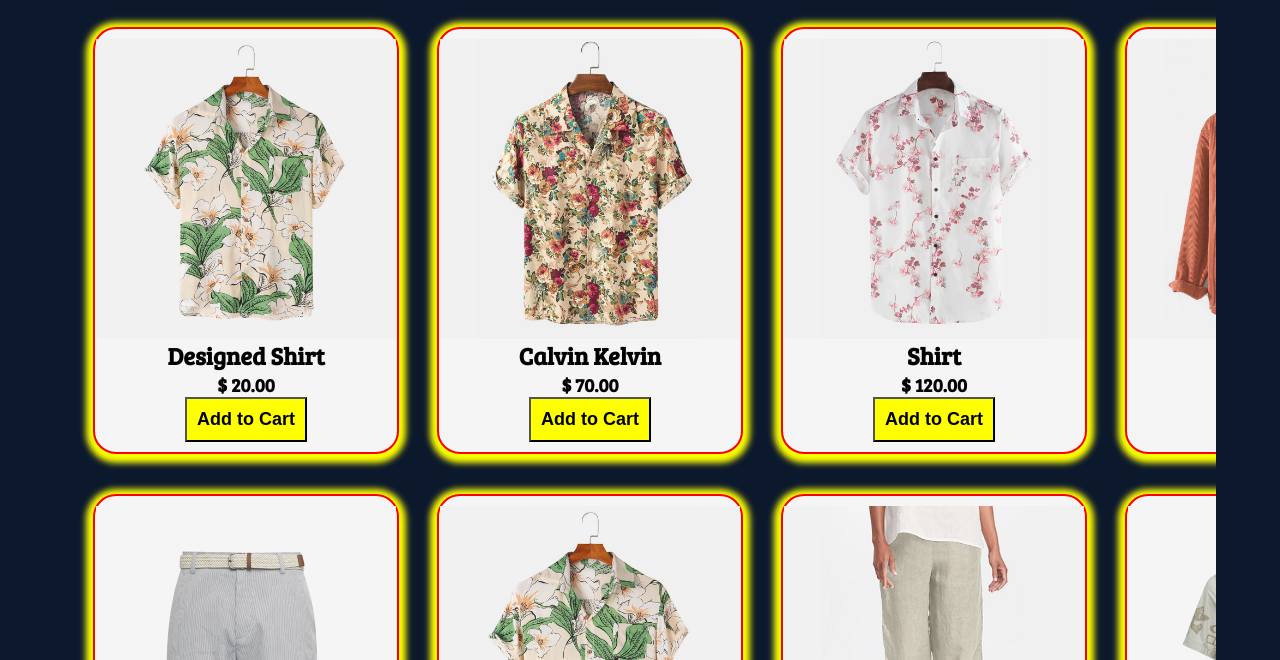
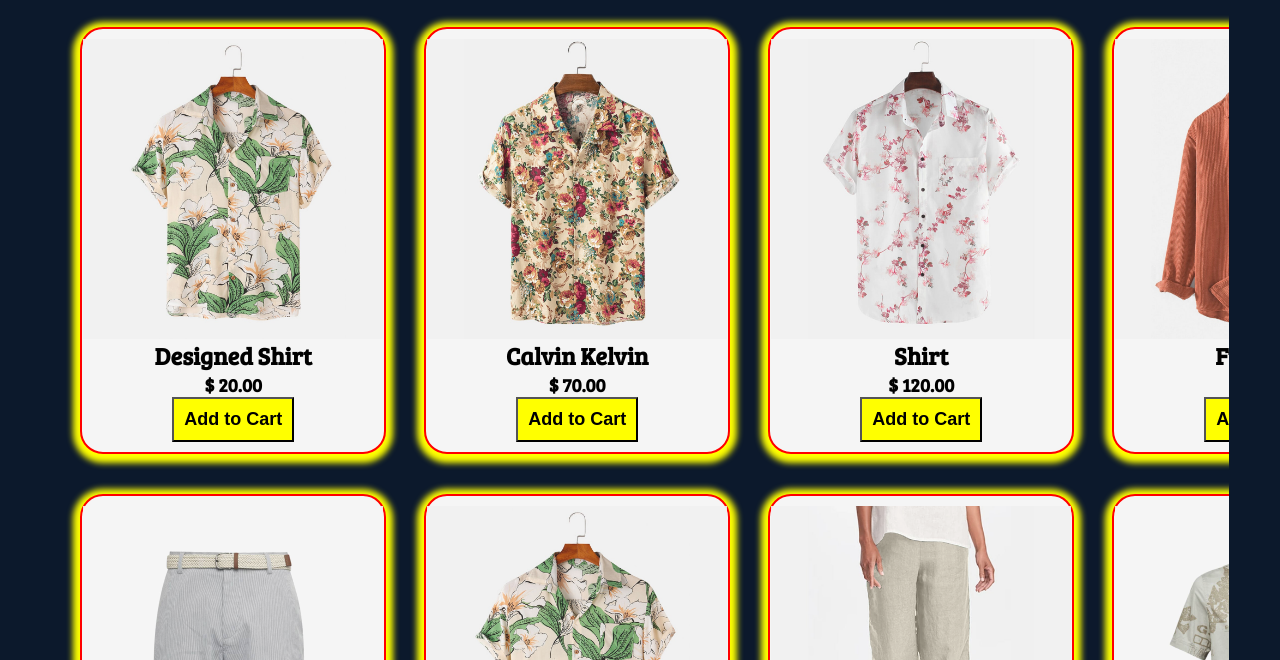
Before and after one commit to ak4631/add-to-cart-page, a plain HTML site: page index.html in a window 1280 px wide. Shown: the part 140-800 px from the top of the page. Drawn offline with Linux system fonts and the light colour scheme; a web font is replaced by a local one.

Commit message:
Update cart.css

```diff
--- a/cart.css
+++ b/cart.css
@@ -38,7 +38,7 @@ body {
     /* grid-template-columns: 3fr 1fr; */
     grid-gap: 20px;
     box-sizing: border-box;
-    width: 90%;
+    width: 92%;
     margin: auto;
 }
 
@@ -63,7 +63,7 @@ body {
     grid-template-columns: repeat(4, 1fr);
     grid-gap: 20px;
     font-family: 'Bree Serif', serif;
-    overflow: auto;
+    overflow: hidden;
     /* background-color:black; */
 }
 
```
